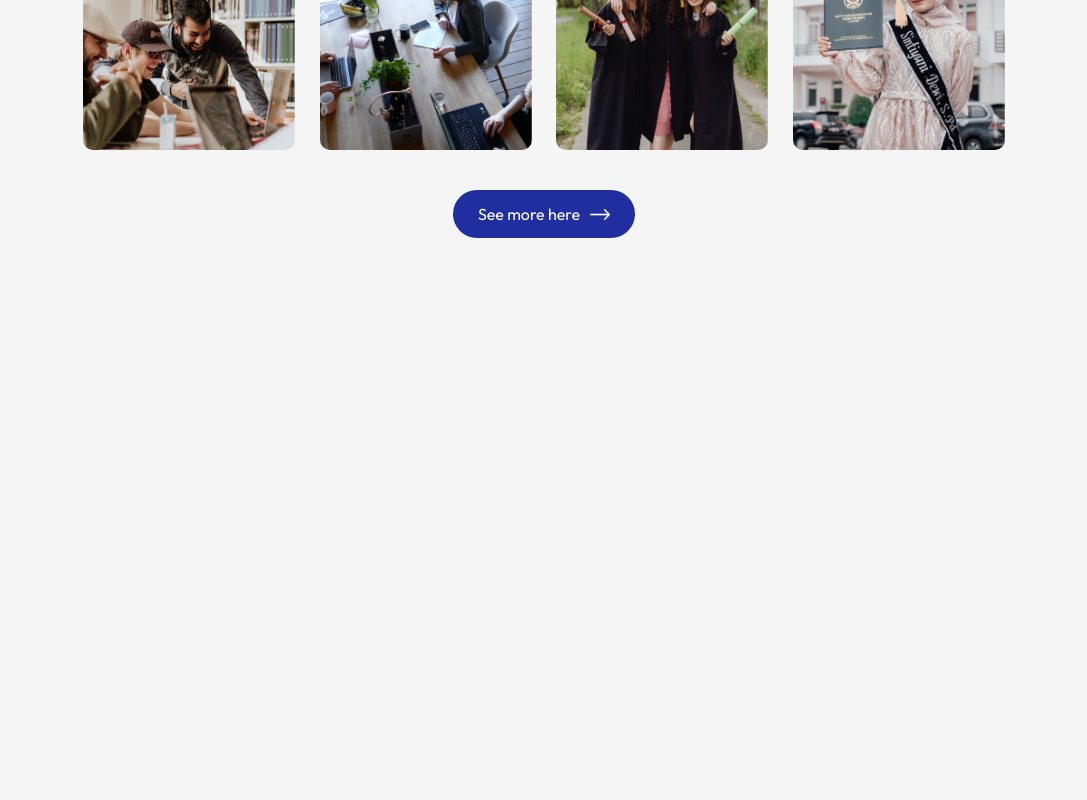
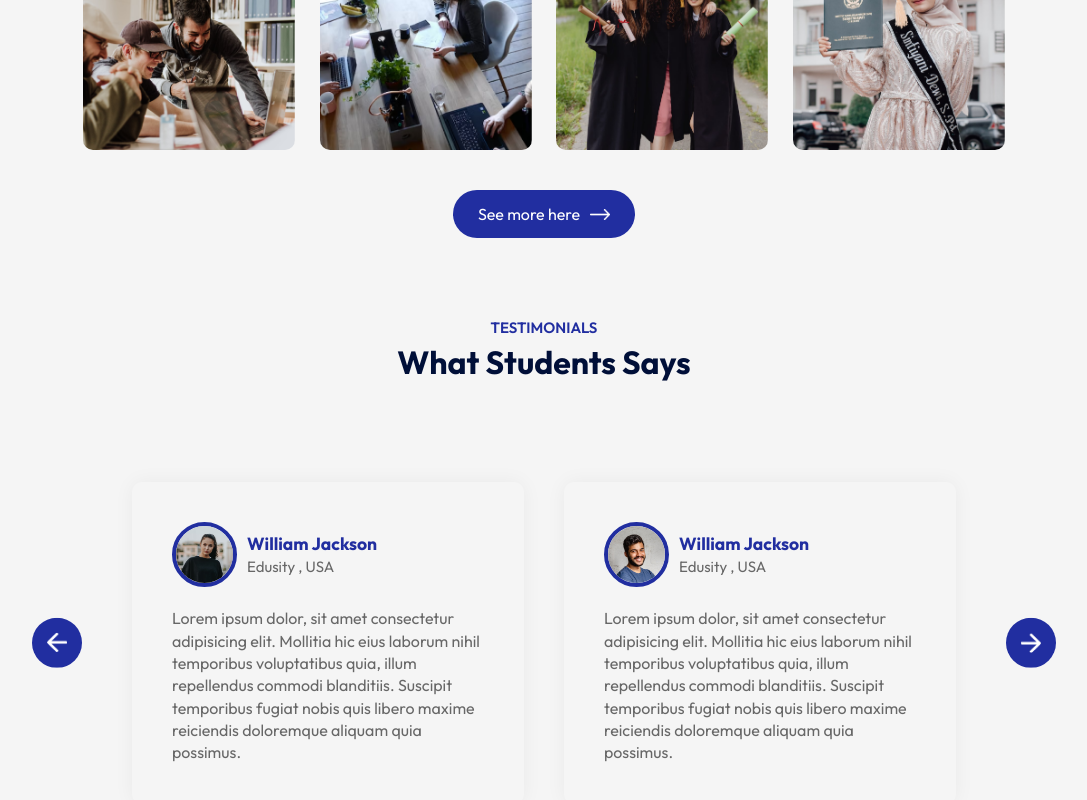
Before and after one commit to Majid-89/edusity-React, a React (Vite) app: page / in a window 1280 px wide. Shown: the part 2071-2871 px from the top of the page, without its empty margins (96-1183 px from the left). Before the commit the page ends 2389 px from the top, so only its background shows below. Built offline with nearby package versions, Linux system fonts and the light colour scheme.

Commit message:
Testimonials section disktop view completed

```diff
--- a/src/App.jsx
+++ b/src/App.jsx
@@ -5,6 +5,7 @@
 import Title from './Components/Title/Title'
 import About from './Components/About/About'
 import Campus from './Components/Campus/Campus'
+import Testimonials from './Components/Testimonials/Testimonials'
 
 const App = () => {
   return (
@@ -17,6 +18,8 @@
         <About />
         <Title subTitle="Gallery " title="Campus Photos" />
         <Campus />
+        <Title subTitle="TESTIMONIALS" title="What Students Says" />
+        <Testimonials />
       </div>
 
     </>
--- /dev/null
+++ b/src/Components/Testimonials/Testimonials.css
@@ -0,0 +1,67 @@
+.testimonials {
+    margin: 80px auto;
+    padding: 0 80px;
+    position: relative;
+    /* background-color: yellow; */
+}
+
+.next-btn,
+.back-btn {
+    position: absolute;
+    top: 50%;
+    right: 0;
+    transform: translateY(-50%);
+    padding: 15px;
+    border-radius: 50%;
+    width: 50px;
+    cursor: pointer;
+    background: #212EA0;
+}
+
+.back-btn {
+    left: 0;
+}
+
+.slider {
+    overflow: hidden;
+}
+
+.slider ul {
+    display: flex;
+    width: 200%;
+    overflow-x: hidden;
+    transition: .5s;
+}
+
+.slider ul li {
+    list-style: none;
+    width: 50%;
+    padding: 20px;
+
+}
+
+.slide {
+    box-shadow: 0 0 20px rgba(0, 0, 0, 0.05);
+    padding: 40px;
+    border-radius: 10px;
+    color: #676767;
+    line-height: 1.4;
+}
+
+.slide img {
+    width: 65px;
+    border-radius: 50%;
+    margin-right: 10px;
+    border: 4px solid #212EA0;
+}
+
+.user-info {
+    display: flex;
+    align-items: center;
+    margin-bottom: 20px;
+    font-size: 15px;
+}
+
+.user-info h3 {
+    color: #212EA0;
+}
--- /dev/null
+++ b/src/Components/Testimonials/Testimonials.jsx
@@ -0,0 +1,92 @@
+import React, { useRef } from 'react'
+import "./Testimonials.css"
+import Next_icon from "../../assets/next-icon.png"
+import Back_icon from "../../assets/back-icon.png"
+import user_1 from "../../assets/user-1.png"
+import user_2 from "../../assets/user-2.png"
+import user_3 from "../../assets/user-3.png"
+import user_4 from "../../assets/user-4.png"
+
+const Testimonials = () => {
+
+    const slider = useRef()
+    let tx = 0;
+
+    const slideForward = () => {
+        if (tx > -50) {
+            tx -= 25
+        }
+        slider.current.style.transform = `translateX(${tx}%)`
+    }
+    const slideBackward = () => {
+        if (tx < 0) {
+            tx += 25
+        }
+        slider.current.style.transform = `translateX(${tx}%)`
+    }
+
+    return (
+        <div className='testimonials'>
+            <img src={Next_icon} alt="" className='next-btn' onClick={slideForward} />
+            <img src={Back_icon} alt="" className='back-btn' onClick={slideBackward} />
+            <div className="slider">
+                <ul ref={slider}>
+                    <li>
+                        <div className="slide">
+                            <div className="user-info">
+                                <img src={user_1} alt="" />
+                                <div className="">
+                                    <h3>William Jackson</h3>
+                                    <span>Edusity , USA</span>
+                                </div>
+                            </div>
+                            <p>Lorem ipsum dolor, sit amet consectetur adipisicing elit. Mollitia hic eius laborum nihil temporibus voluptatibus quia, illum repellendus commodi blanditiis. Suscipit temporibus fugiat nobis quis libero maxime reiciendis doloremque aliquam quia possimus.</p>
+
+                        </div>
+                    </li>
+                    <li>
+                        <div className="slide">
+                            <div className="user-info">
+                                <img src={user_2} alt="" />
+                                <div className="">
+                                    <h3>William Jackson</h3>
+                                    <span>Edusity , USA</span>
+                                </div>
+                            </div>
+                            <p>Lorem ipsum dolor, sit amet consectetur adipisicing elit. Mollitia hic eius laborum nihil temporibus voluptatibus quia, illum repellendus commodi blanditiis. Suscipit temporibus fugiat nobis quis libero maxime reiciendis doloremque aliquam quia possimus.</p>
+
+                        </div>
+                    </li>
+                    <li>
+                        <div className="slide">
+                            <div className="user-info">
+                                <img src={user_3} alt="" />
+                                <div className="">
+                                    <h3>William Jackson</h3>
+                                    <span>Edusity , USA</span>
+                                </div>
+                            </div>
+                            <p>Lorem ipsum dolor, sit amet consectetur adipisicing elit. Mollitia hic eius laborum nihil temporibus voluptatibus quia, illum repellendus commodi blanditiis. Suscipit temporibus fugiat nobis quis libero maxime reiciendis doloremque aliquam quia possimus.</p>
+
+                        </div>
+                    </li>
+                    <li>
+                        <div className="slide">
+                            <div className="user-info">
+                                <img src={user_4} alt="" />
+                                <div className="">
+                                    <h3>William Jackson</h3>
+                                    <span>Edusity , USA</span>
+                                </div>
+                            </div>
+                            <p>Lorem ipsum dolor, sit amet consectetur adipisicing elit. Mollitia hic eius laborum nihil temporibus voluptatibus quia, illum repellendus commodi blanditiis. Suscipit temporibus fugiat nobis quis libero maxime reiciendis doloremque aliquam quia possimus.</p>
+
+                        </div>
+                    </li>
+                </ul>
+            </div>
+        </div>
+    )
+}
+
+export default Testimonials
```
